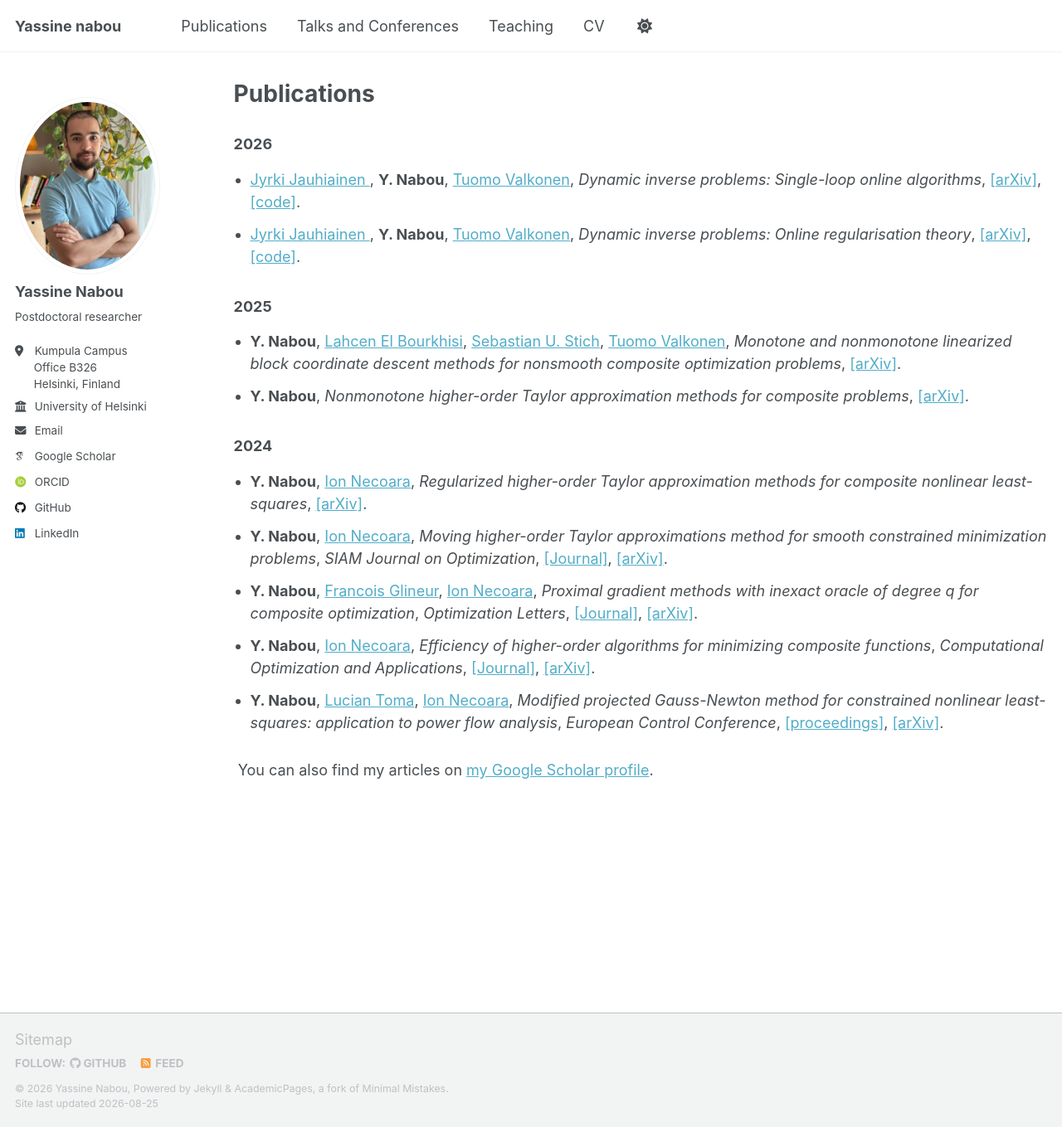
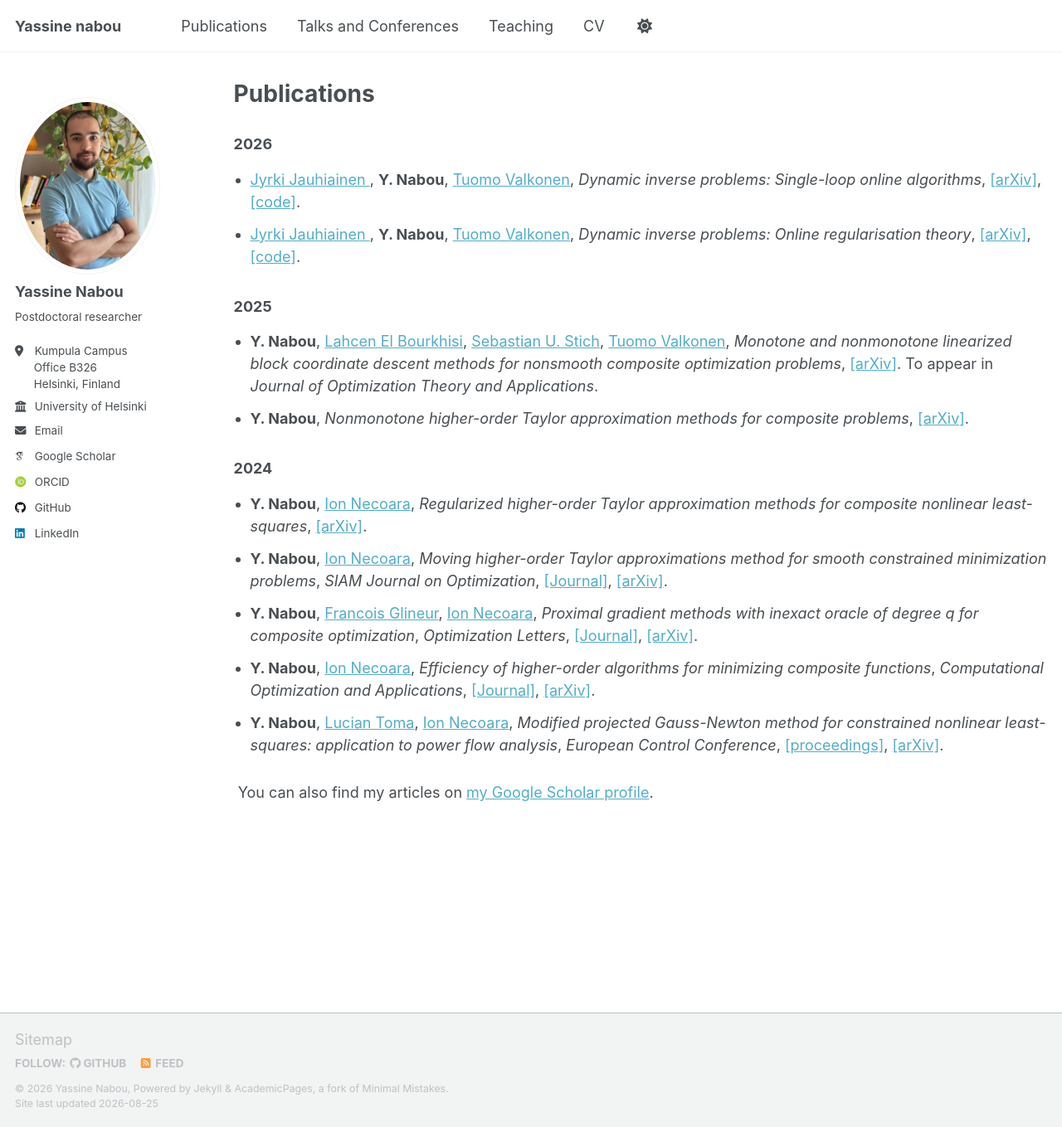
Before and after one commit to Yassine-Nabou/Yassine-Nabou.github.io, a Jekyll site: the page built from _pages/publications.html, in a window 1280 px wide and 1359 px high. Shown: the whole window at 83% size. Built offline with Jekyll 4.4.1, drawn with Linux system fonts in a browser that asks for light colours; some web fonts are replaced; a script that is not in the unit is left out.

Commit message:
Update publication entry with journal information
Added publication details and updated citation information.

```diff
--- a/_pages/publications.html
+++ b/_pages/publications.html
@@ -26,7 +26,7 @@ author_profile: true
   <li style="margin-bottom: 12px;">
     <strong>Y. Nabou</strong>, <a href="https://scholar.google.com/citations?user=M5wTSqcAAAAJ&hl=en">Lahcen El Bourkhisi</a>, <a href="https://sstich.ch">Sebastian U. Stich</a>, <a href="https://tuomov.iki.fi">Tuomo Valkonen</a>,
     <em>Monotone and nonmonotone linearized block coordinate descent methods for nonsmooth composite optimization problems</em>,
-     <a href="https://arxiv.org/abs/2506.12397">[arXiv]</a>.
+     <a href="https://arxiv.org/abs/2506.12397">[arXiv]</a>. To appear in <em>Journal of Optimization Theory and Applications</em>.
   </li>
   <li style="margin-bottom: 12px;">
     <strong>Y. Nabou</strong>, <em>Nonmonotone higher-order Taylor approximation methods for composite problems</em>,
```
